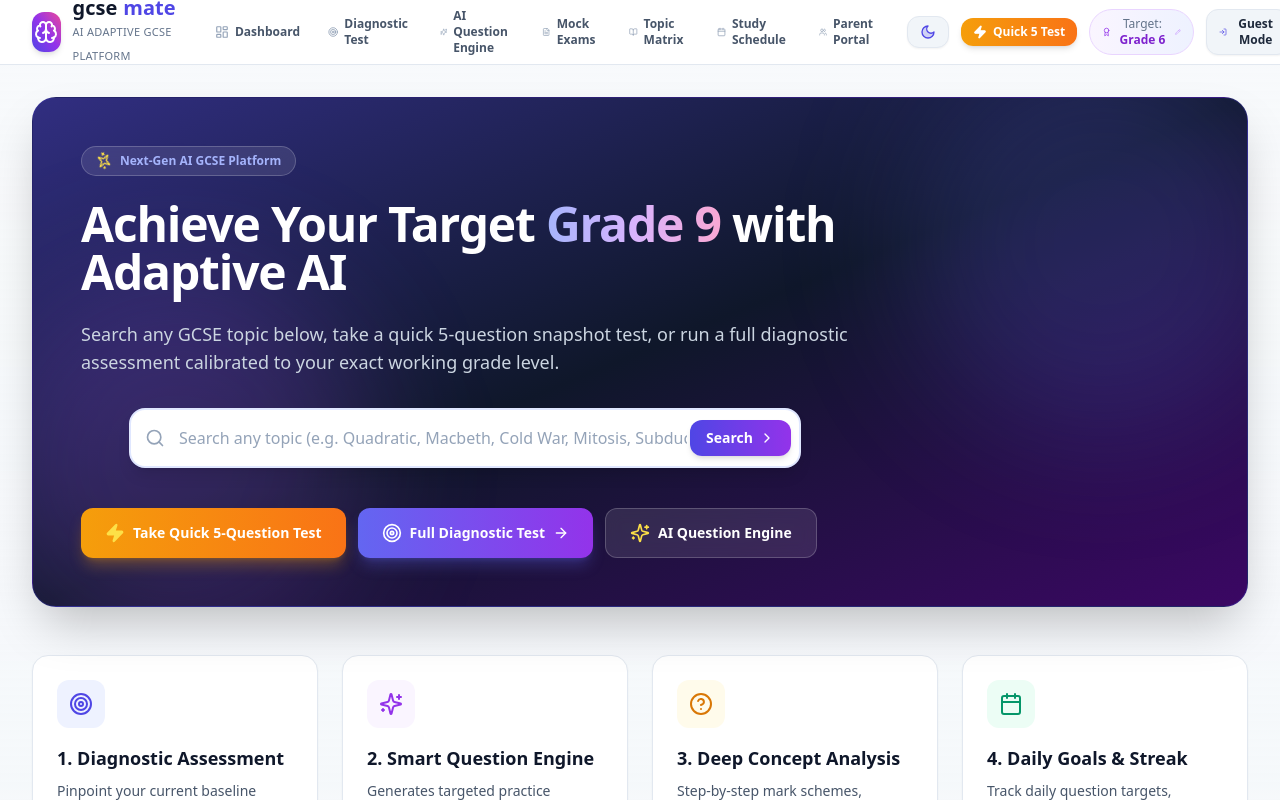
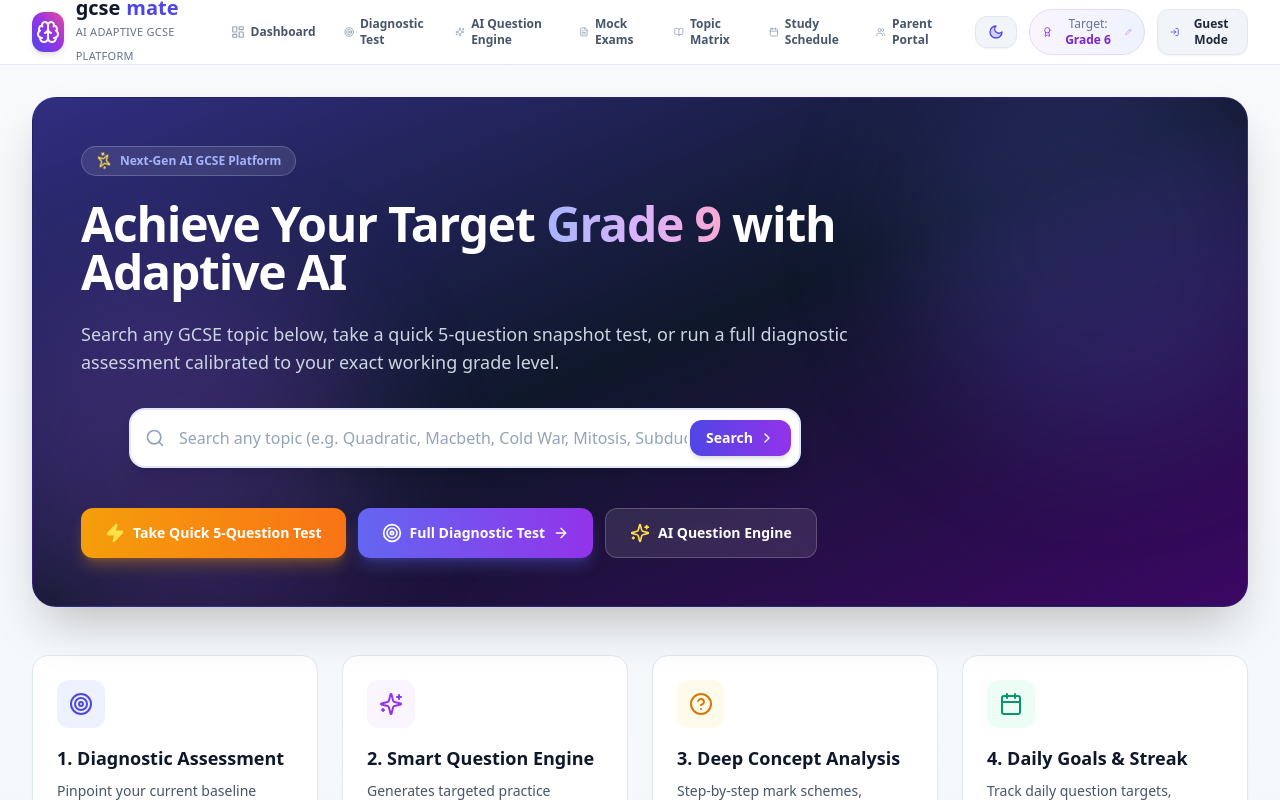
Before and after one commit to ozkerd/gcse, a Next.js app: page / in a window 1280 px wide. Shown: the top 800 px of the page. Built offline with nearby package versions, Linux system fonts and the light colour scheme.

Commit message:
Remove redundant Quick 5 Test launcher from top navbar

```diff
--- a/src/components/Navbar.tsx
+++ b/src/components/Navbar.tsx
@@ -3,10 +3,9 @@
 import React, { useState, useEffect } from 'react';
 import Link from 'next/link';
 import { usePathname } from 'next/navigation';
-import { Brain, LayoutDashboard, Target, Calendar, BookOpen, Sparkles, Award, Users, FileText, UserCheck, LogIn, Zap, Pencil } from 'lucide-react';
+import { Brain, LayoutDashboard, Target, Calendar, BookOpen, Sparkles, Award, Users, FileText, UserCheck, LogIn, Pencil } from 'lucide-react';
 import { UserStore, UserSession } from '@/lib/user-store';
 import { AuthModal } from '@/components/AuthModal';
-import { QuickAssessmentModal } from '@/components/QuickAssessmentModal';
 import { TargetGradeModal } from '@/components/TargetGradeModal';
 import { ThemeToggle } from '@/components/ThemeToggle';
 
@@ -19,7 +18,6 @@ export const Navbar = () => {
     targetGrade: 9,
   });
   const [isAuthModalOpen, setIsAuthModalOpen] = useState(false);
-  const [isQuickAssessmentOpen, setIsQuickAssessmentOpen] = useState(false);
   const [isTargetModalOpen, setIsTargetModalOpen] = useState(false);
 
   useEffect(() => {
@@ -89,15 +87,6 @@ export const Navbar = () => {
             {/* Dark / Light Mode Toggle */}
             <ThemeToggle showLabel={false} className="h-8 shrink-0" />
 
-            {/* Quick 5-Question Snapshot Launcher */}
-            <button
-              onClick={() => setIsQuickAssessmentOpen(true)}
-              className="flex items-center gap-1.5 bg-gradient-to-r from-amber-500 to-orange-500 hover:from-amber-600 hover:to-orange-600 text-white px-3 py-1.5 rounded-xl text-xs font-bold transition-all shadow-md active:scale-95 shrink-0"
-            >
-              <Zap className="w-3.5 h-3.5 fill-white" />
-              <span>Quick 5 Test</span>
-            </button>
-
             {/* Target Grade Interactive Badge */}
             <button
               onClick={() => setIsTargetModalOpen(true)}
@@ -141,12 +130,6 @@ export const Navbar = () => {
         currentSession={session}
       />
 
-      {/* Quick 5-Question Assessment Modal */}
-      <QuickAssessmentModal
-        isOpen={isQuickAssessmentOpen}
-        onClose={() => setIsQuickAssessmentOpen(false)}
-      />
-
       {/* Target Grade & School Year Setting Modal */}
       <TargetGradeModal
         isOpen={isTargetModalOpen}
```
